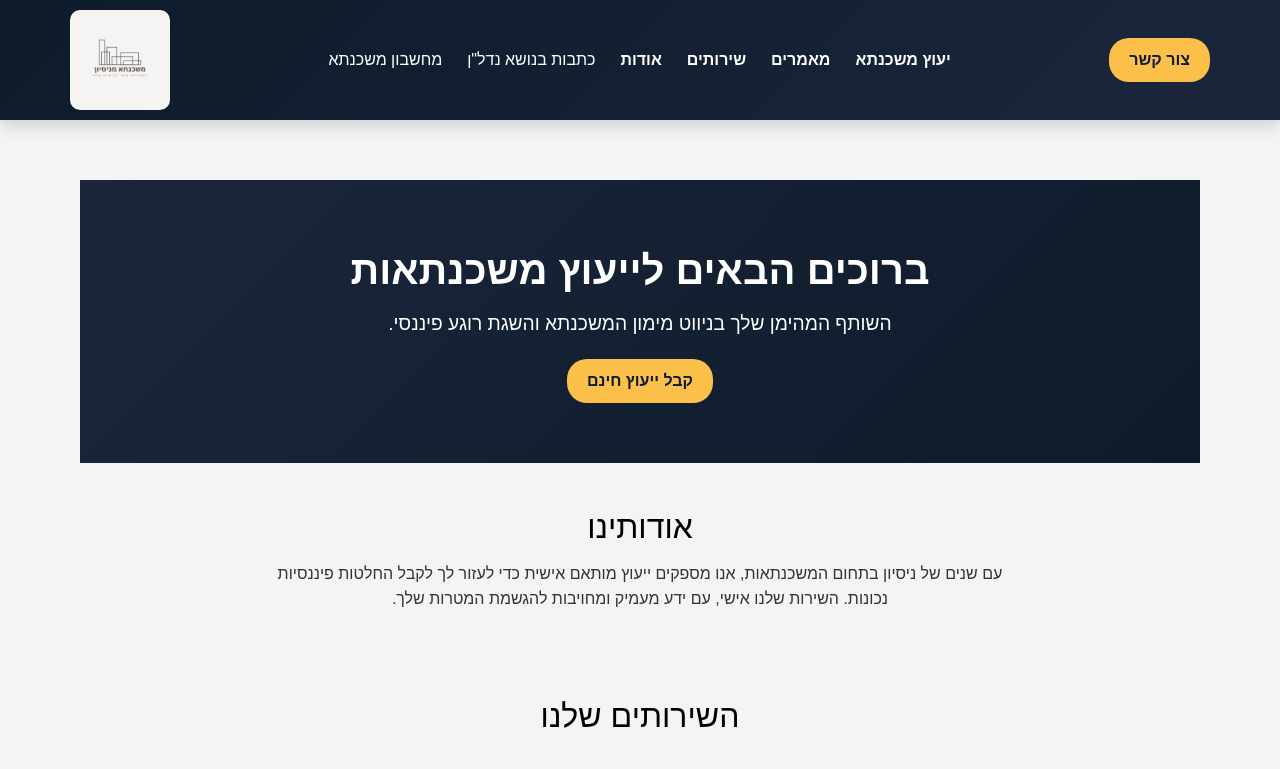
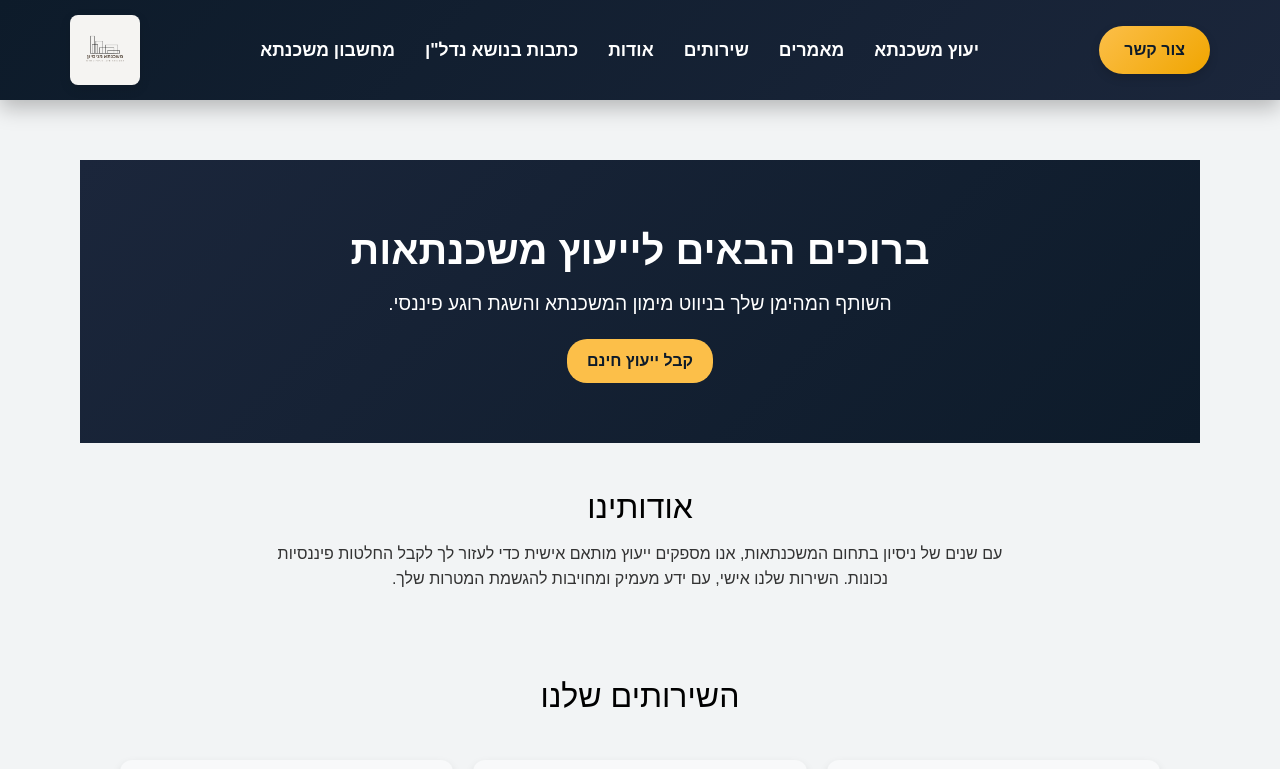
Before and after one commit to aviadazriel/special-web, a React (Create React App) app in the folder client/: page / in a window 1280 px wide. Shown: the top 769 px of the page. Built offline with nearby package versions, Linux system fonts and the light colour scheme.

Commit message:
header improvement

```diff
--- a/client/src/components/Header.js
+++ b/client/src/components/Header.js
@@ -8,25 +8,22 @@ const Header = () => {
   return (
     <HeaderContainer>
       <Nav>
-        <CTAButton onClick={() => setIsModalOpen(true)}>צור קשר</CTAButton>
-
-        <NavLinks>
-        <StyledLink to="/">יעוץ משכנתא</StyledLink>
-        <StyledLink to="/articles">מאמרים</StyledLink>
-
-          <StyledLink to="/services">שירותים</StyledLink>
-          <StyledLink to="/about">אודות</StyledLink>
-
-          <Link to="/real-estate-news">כתבות בנושא נדל"ן</Link>
-          <Link to="/calculator">מחשבון משכנתא</Link>
-
-        </NavLinks>
-
         <LogoContainer>
           <Link to="/">
             <Logo src={`${process.env.PUBLIC_URL}/MAIN_LOGO.png`} alt="Company Logo" />
           </Link>
         </LogoContainer>
+
+        <NavLinks>
+          <StyledLink to="/">יעוץ משכנתא</StyledLink>
+          <StyledLink to="/articles">מאמרים</StyledLink>
+          <StyledLink to="/services">שירותים</StyledLink>
+          <StyledLink to="/about">אודות</StyledLink>
+          <StyledLink to="/real-estate-news">כתבות בנושא נדל"ן</StyledLink>
+          <StyledLink to="/calculator">מחשבון משכנתא</StyledLink>
+        </NavLinks>
+
+        <CTAButton onClick={() => setIsModalOpen(true)}>צור קשר</CTAButton>
       </Nav>
       <ContactModal isOpen={isModalOpen} onClose={() => setIsModalOpen(false)} />
     </HeaderContainer>
@@ -38,11 +35,11 @@ const HeaderContainer = styled.header`
   width: 100%;
   background: linear-gradient(135deg, #0d1b2a, #1b263b);
   color: white;
-  box-shadow: 0 6px 15px rgba(0, 0, 0, 0.15);
+  box-shadow: 0 8px 20px rgba(0, 0, 0, 0.25);
   position: sticky;
   top: 0;
   z-index: 1000;
-  padding: 10px 0;
+  padding: 15px 0;
 `;
 
 const Nav = styled.nav`
@@ -57,44 +54,80 @@ const Nav = styled.nav`
 
 const LogoContainer = styled.div`
   order: 2; /* Moves logo to the right */
+  transition: transform 0.3s;
+
+  &:hover {
+    transform: rotate(-5deg) scale(1.05);
+  }
 `;
 
 const Logo = styled.img`
-  height: 100px;
+  height: 70px;
   cursor: pointer;
-  border-radius: 10px;
+  border-radius: 8px;
+  box-shadow: 0 4px 12px rgba(0, 0, 0, 0.1);
+  transition: box-shadow 0.3s, transform 0.3s;
+
+  &:hover {
+    box-shadow: 0 6px 20px rgba(0, 0, 0, 0.15);
+  }
 `;
 
 const NavLinks = styled.div`
   display: flex;
-  gap: 25px;
+  gap: 30px;
   order: 1; /* Moves navigation links to the left */
 `;
 
 const StyledLink = styled(Link)`
   font-weight: 600;
   color: #ffffff;
-  font-size: 1rem;
-  transition: color 0.2s ease-in-out;
+  font-size: 1.1rem;
+  position: relative;
+  padding: 8px 0;
+  transition: color 0.3s ease-in-out;
 
   &:hover {
     color: #fcbf49;
   }
+
+  &:before {
+    content: '';
+    position: absolute;
+    left: 0;
+    right: 0;
+    bottom: -5px;
+    height: 3px;
+    background-color: #fcbf49;
+    border-radius: 5px;
+    transform: scaleX(0);
+    transition: transform 0.3s ease-in-out;
+  }
+
+  &:hover:before {
+    transform: scaleX(1);
+  }
 `;
 
 const CTAButton = styled.button`
-  background-color: #fcbf49;
+  background: linear-gradient(135deg, #fcbf49, #f0a500);
   color: #0d1b2a;
-  font-weight: 600;
-  padding: 10px 20px;
+  font-weight: 700;
+  padding: 12px 25px;
   border: none;
-  border-radius: 20px;
+  border-radius: 50px;
   cursor: pointer;
-  transition: background-color 0.2s ease, transform 0.1s ease;
+  box-shadow: 0 4px 10px rgba(0, 0, 0, 0.15);
+  transition: background 0.3s, box-shadow 0.3s, transform 0.2s;
 
   &:hover {
-    background-color: #f0a500;
-    transform: scale(1.05);
+    background: linear-gradient(135deg, #f0a500, #fcbf49);
+    box-shadow: 0 6px 15px rgba(0, 0, 0, 0.2);
+    transform: translateY(-3px);
+  }
+
+  &:active {
+    transform: translateY(1px);
   }
 `;
 
```
